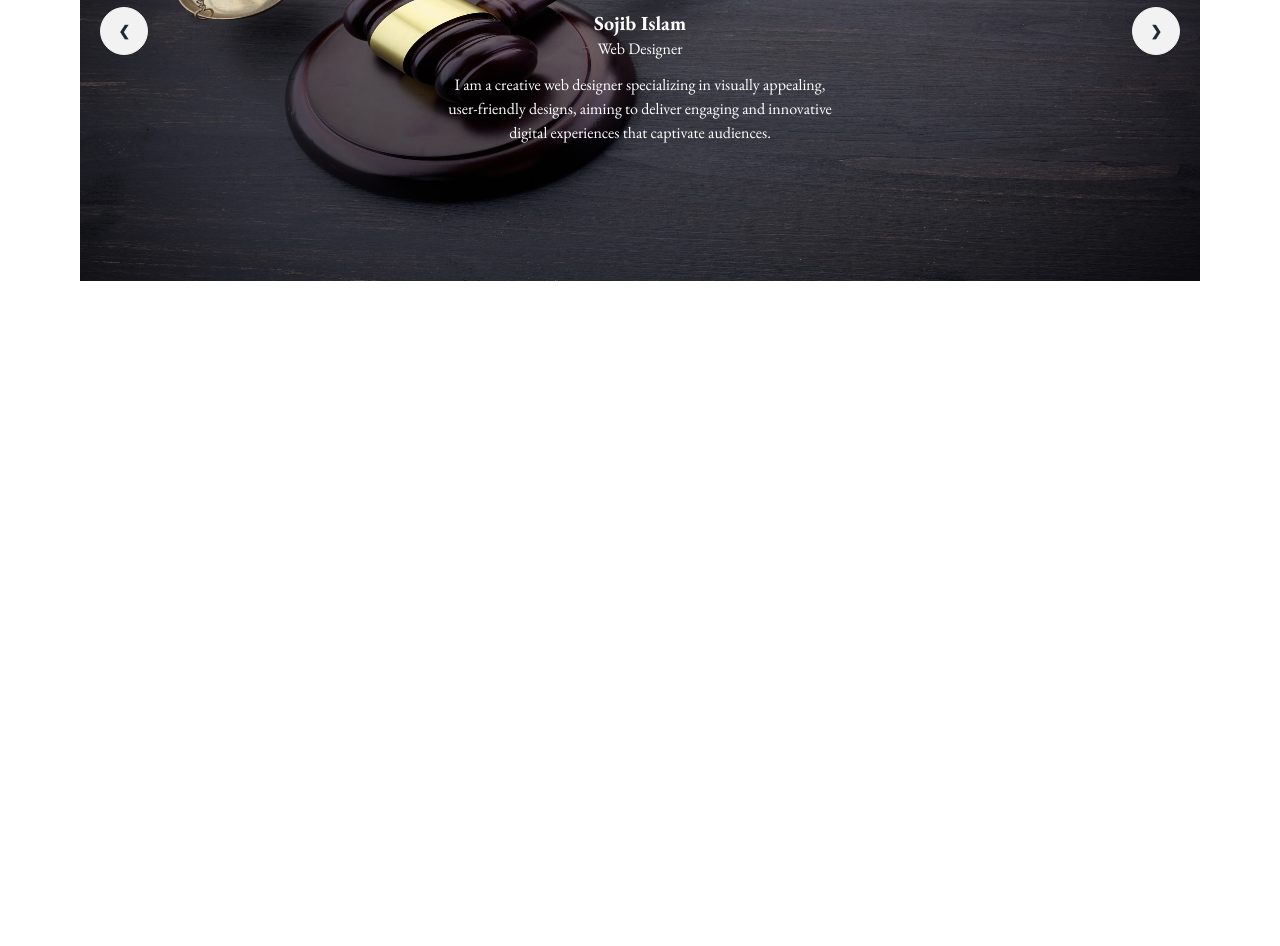
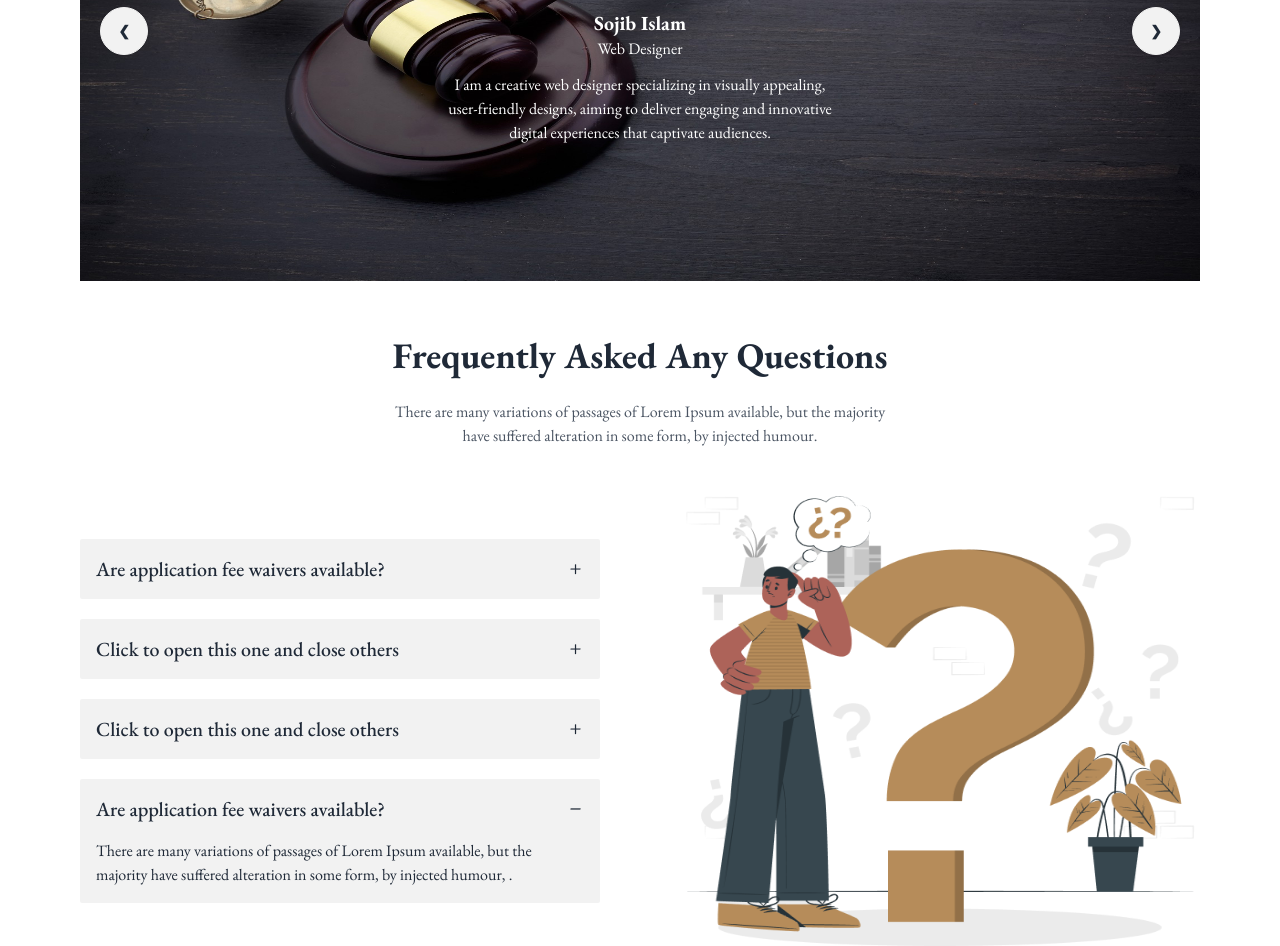
Before and after one commit to sojib6505/daisyUI-project-1, a plain HTML site: page index.html in a window 1280 px wide. Shown: the part 2005-2951 px from the top of the page. Before the commit the page ends 2293 px from the top, so only its background shows below. Drawn offline with nearby package versions, Linux system fonts and the light colour scheme.

Commit message:
question section done

```diff
--- a/index.html
+++ b/index.html
@@ -208,6 +208,46 @@
                   </div>
               </div>
           </section>
+                                            <!--Question Section-->
+          <section class="px-20 mt-12">
+            <h1 class="text-4xl font-bold text-center mb-6">Frequently Asked Any Questions</h1>
+            <p class="text-gray-600 text-center">There are many variations of passages of Lorem Ipsum available, but the majority <br> have suffered alteration in some form, by injected humour.</p>
+            <div class="flex gap-20 justify-center items-center mt-12">
+              <div class="w-1/2 space-y-5">
+                <div class="collapse collapse-plus bg-base-200 rounded-sm">
+                  <input type="radio" name="my-accordion-3" checked="checked" />
+                  <div class="collapse-title text-xl font-medium ">Are application fee waivers available?</div>
+                  <div class="collapse-content">
+                    <p>There are many variations of passages of Lorem Ipsum available, but the majority have suffered alteration in some form, by injected humour, . </p>
+                  </div>
+                </div>
+                <div class="collapse collapse-plus bg-base-200 rounded-sm">
+                  <input type="radio" name="my-accordion-3" />
+                  <div class="collapse-title text-xl font-medium">Click to open this one and close others</div>
+                  <div class="collapse-content">
+                    <p>hello</p>
+                  </div>
+                </div>
+                <div class="collapse collapse-plus bg-base-200 rounded-sm">
+                  <input type="radio" name="my-accordion-3" />
+                  <div class="collapse-title text-xl font-medium">Click to open this one and close others</div>
+                  <div class="collapse-content">
+                    <p>hello</p>
+                  </div>
+                </div>
+                <div class="collapse collapse-plus bg-base-200 rounded-sm">
+                  <input type="radio" name="my-accordion-3" checked="checked" />
+                  <div class="collapse-title text-xl font-medium ">Are application fee waivers available?</div>
+                  <div class="collapse-content">
+                    <p>There are many variations of passages of Lorem Ipsum available, but the majority have suffered alteration in some form, by injected humour, . </p>
+                  </div>
+                </div>
+              </div>
+              <div class="w-1/2">
+                <img class="h-[450px] w-full " src="images/faq.png" alt="">
+              </div>
+            </div>
+          </section>
      </main>
 </body>
 </html>
```
